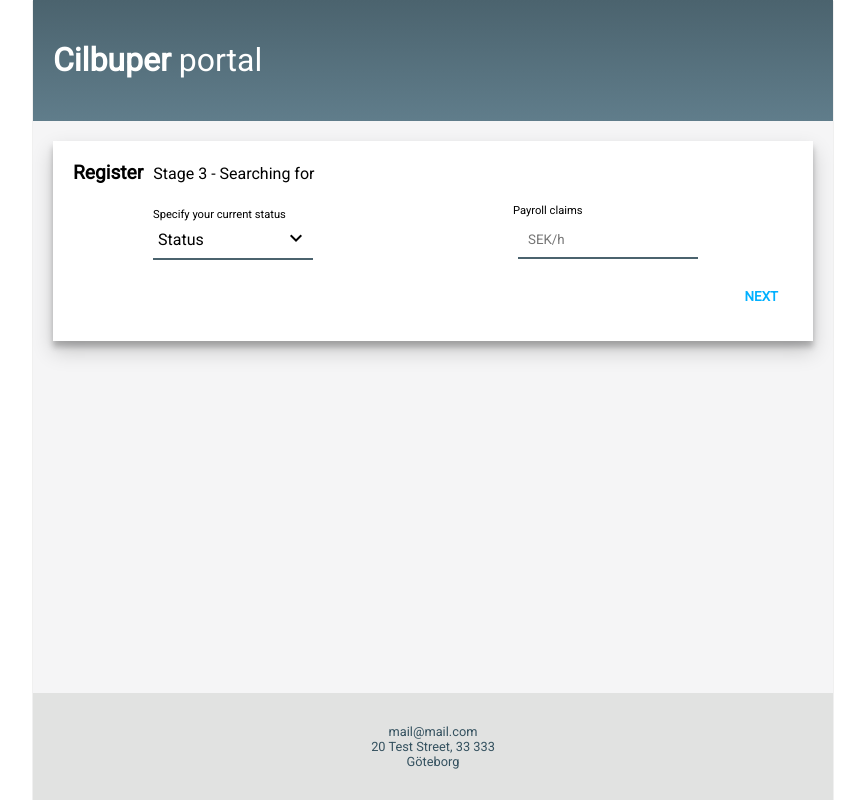
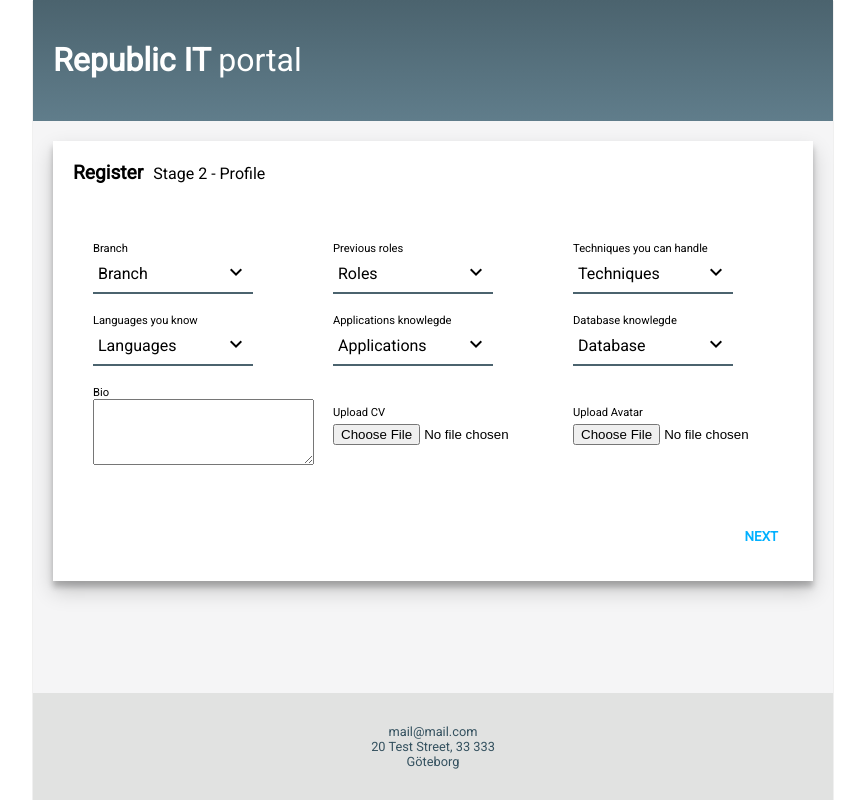
Before and after one commit to ullegulle9/uk-portal, a React (Create React App) app: page / in a window 1280 px wide. Both pictures are taken after a click on the button "NEXT". Shown: the whole page, without its empty margins (207-1072 px from the left). Built offline with nearby package versions, Linux system fonts and the light colour scheme; a web font is replaced by a local one.

Commit message:
input elements added - reg

```diff
--- a/src/App.js
+++ b/src/App.js
@@ -11,7 +11,7 @@ class App extends Component {
         <div className="App">
           <header className="App-header">
             <div className="title">
-              <span className="titleOne">Cilbuper </span>
+              <span className="titleOne">Republic IT </span>
               <span className="titleTwo">portal</span>
             </div>
           </header>
--- a/src/Register.js
+++ b/src/Register.js
@@ -9,7 +9,7 @@ class Register extends Component {
   constructor(props) {
     super(props);
     this.state = {
-      view: 'registerTwo'
+      view: 'registerOne'
     }
     this.updateView = this.updateView.bind(this);
   }
--- a/src/RegisterPartOne.js
+++ b/src/RegisterPartOne.js
@@ -18,6 +18,9 @@ class RegisterOne extends Component {
             <div>
               <input type="text" name="firstname" placeholder="First name" className="inputText"/>
               <input type="text" name="lastname" placeholder="Last name" className="inputText"/>
+            </div>
+            <div>
+              <input type="text" name="date-of-birth" placeholder="Date of birth yyyy-mm-dd" className="inputText"/>
             </div>
             <div>
               <input type="email" name="email" placeholder="Email address" className="inputText"/>
--- a/src/RegisterPartTwo.js
+++ b/src/RegisterPartTwo.js
@@ -8,17 +8,20 @@ class RegisterTwo extends Component {
     super(props);
     this.handleClick = this.handleClick.bind(this);
     this.updateStatus = this.updateStatus.bind(this);
+    this.updateOptionsBranch = this.updateOptionsBranch.bind(this);
     this.updateOptionsRoles = this.updateOptionsRoles.bind(this);
     this.updateOptionsTechniques = this.updateOptionsTechniques.bind(this);
     this.updateOptionsLanguages = this.updateOptionsLanguages.bind(this);
     this.updateOptionsApplications = this.updateOptionsApplications.bind(this);
     this.updateOptionsDatabase = this.updateOptionsDatabase.bind(this);
+    this.updateCheckedBranch = this.updateCheckedBranch.bind(this);
     this.updateCheckedRoles = this.updateCheckedRoles.bind(this);
     this.updateCheckedTechniques = this.updateCheckedTechniques.bind(this);
     this.updateCheckedLanguages = this.updateCheckedLanguages.bind(this);
     this.updateCheckedApplications = this.updateCheckedApplications.bind(this);
     this.updateCheckedDatabase = this.updateCheckedDatabase.bind(this);
     this.state = {
+      optionsBranch: ['Telecom', 'Automative', 'Pharmasuiticals', 'Finance', 'Logistics', 'Industrial', 'Security'],
       optionsRoles: ['Project leader', 'Scrum master', 'Developer'],
       optionsTechniques: ['.NET', 'Angular.js', 'MVC', 'AJAX', 'jQuery', 'LINQ', 'WCF', 'WPF', 'Silverlight', 'React.js', 'Vue.js', 'Node.js', 'Express', 'MongoDb', 'Mongoose'],
       optionsLanguages: ['Javascript', 'C#', 'C++', 'Java', 'Python', 'Ruby', 'PHP'],
@@ -26,6 +29,7 @@ class RegisterTwo extends Component {
       optionsApplications: [],
       optionsDatabase: [],
       status: 'Status',
+      checkedBranch: [],
       checkedRoles: [],
       checkedTechniques: [],
       checkedLanguages: [],
@@ -34,6 +38,7 @@ class RegisterTwo extends Component {
     }
   }
   render() {
+    console.log(this.state.checkedBranch);
     console.log(this.state.checkedRoles);
     console.log(this.state.checkedTechniques);
     console.log(this.state.checkedLanguages);
@@ -48,8 +53,8 @@ class RegisterTwo extends Component {
         <div className="flexCenter">
           <div className="r2formContainer">
             <div>
-              <span>Specify your current status</span>
-              <Select updateStatus={this.updateStatus} title={this.state.status} options={this.state.optionsStatus}/>
+              <span>Branch</span>
+              <Dropdown updateChecked={this.updateCheckedBranch} title="Branch" options={this.state.optionsBranch} updateOptions={this.updateOptionsRoles}/>
             </div>
             <div>
               <span>Previous roles</span>
@@ -72,7 +77,15 @@ class RegisterTwo extends Component {
               <Dropdown updateChecked={this.updateCheckedDatabase} title="Database" options={this.state.optionsDatabase} updateOptions={this.updateOptionsDatabase}/>
             </div>
             <div>
-              <label for="cvUpload" className="cvUploadLabel">Upload CV</label>
+              <span>Bio</span>
+              <textarea rows="4" cols="25" name="bio"></textarea>
+            </div>
+            <div>
+              <span className="cvUploadLabel">Upload CV</span>
+              <input type="file" id="cvUpload"/>
+            </div>
+            <div>
+              <span className="cvUploadLabel">Upload Avatar</span>
               <input type="file" id="cvUpload"/>
             </div>
             {/* <Dropdown title="Methods" options={[]}/> */}
@@ -92,6 +105,14 @@ class RegisterTwo extends Component {
   updateStatus(status) {
     this.setState({
       status: status
+    });
+  }
+
+  updateOptionsBranch(option) {
+    let options = this.state.optionsBranch;
+    options.push(option);
+    this.setState({
+      optionsBranch: options
     });
   }
 
@@ -135,6 +156,12 @@ class RegisterTwo extends Component {
     });
   }
 
+  updateCheckedBranch(list) {
+    this.setState({
+      checkedBranch: list
+    });
+  }
+
   updateCheckedRoles(list) {
     this.setState({
       checkedRoles: list
```
